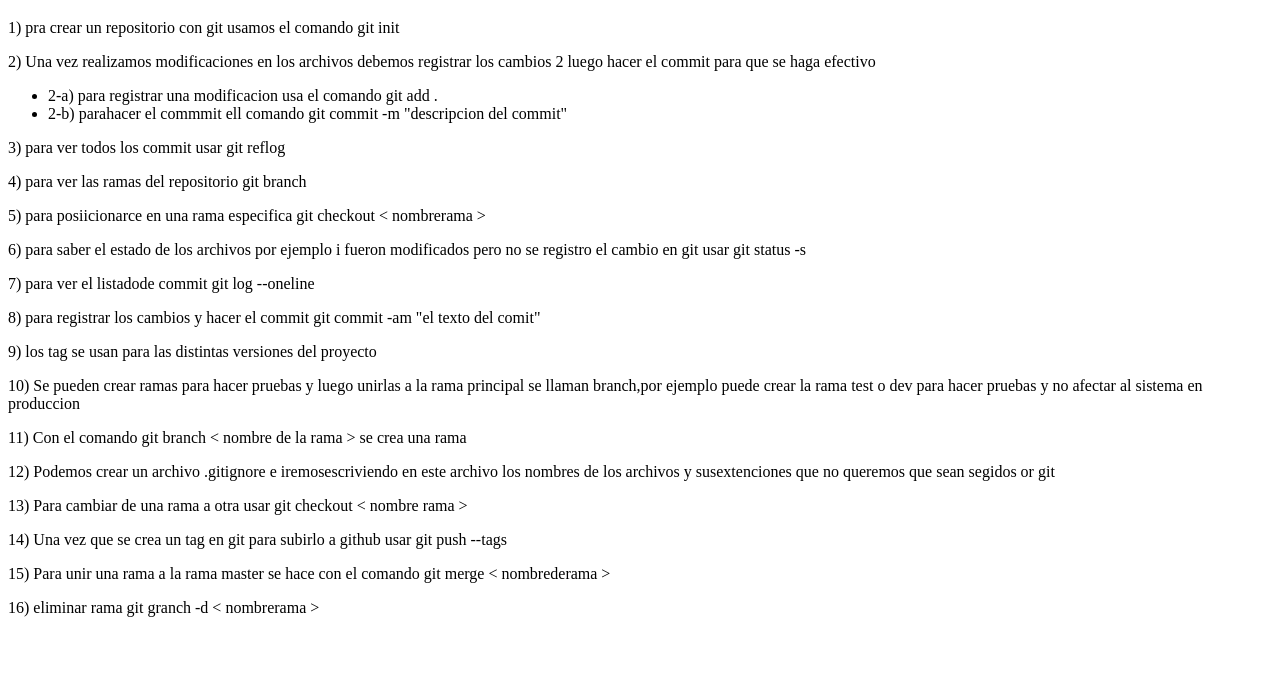
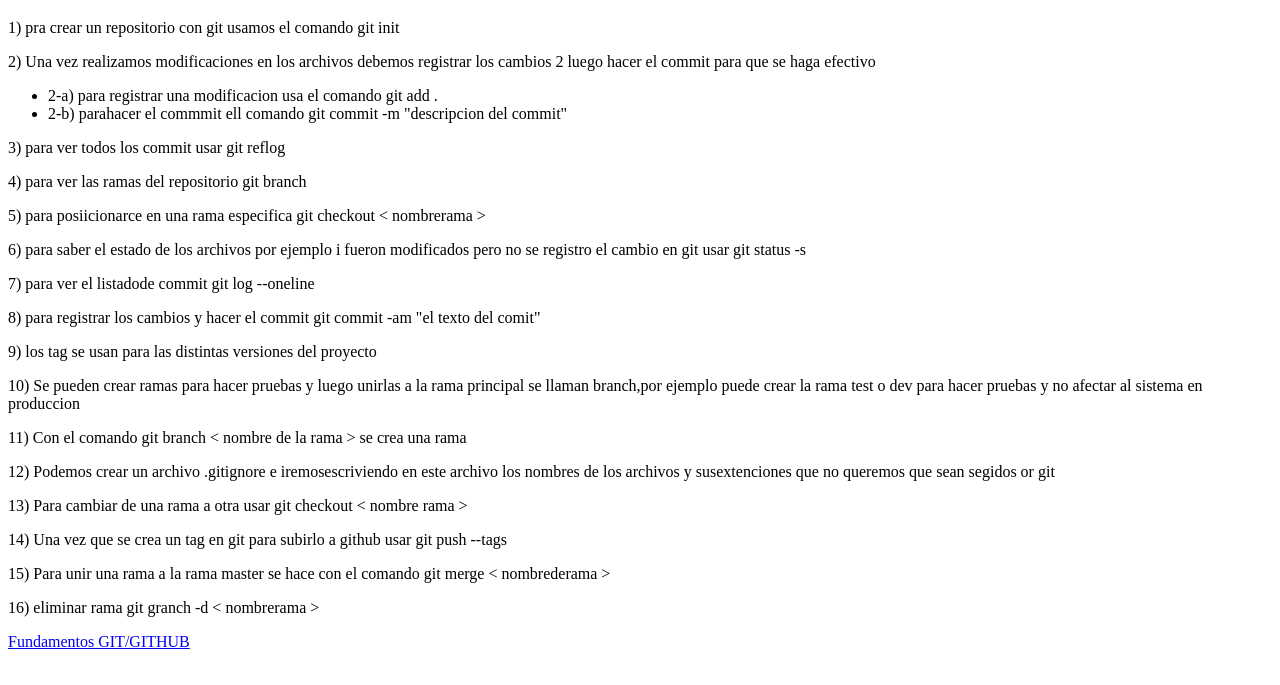
Before and after one commit to cesand209/usogit, a plain HTML site: page index.html in a window 1280 px wide. Shown: the part 61-746 px from the top of the page. Drawn offline with Linux system fonts and the light colour scheme.

Commit message:
agregamos link desde rama dev

```diff
--- a/index.html
+++ b/index.html
@@ -28,5 +28,6 @@
 <p>14) Una vez que se crea un tag en git para subirlo a github usar git push --tags</p>
 <p>15) Para unir una rama a la rama master se hace con el comando git merge < nombrederama ></p>
 <p>16) eliminar rama git granch -d < nombrerama ></p>
+<p><a href="https://bluuweb.github.io/tutorial-github/guia/fundamentos.html" target="_BLANK"> Fundamentos GIT/GITHUB</a></p>
 </body>
 </html>
```
